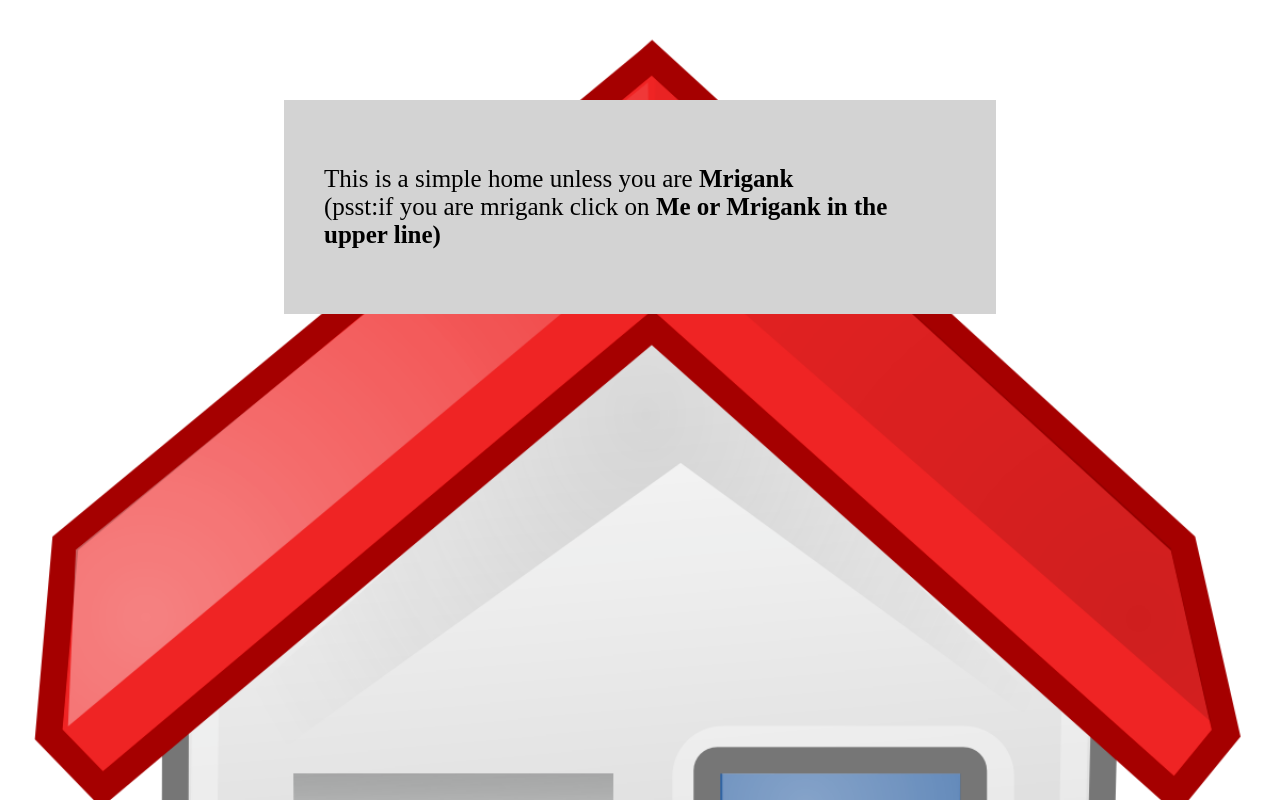
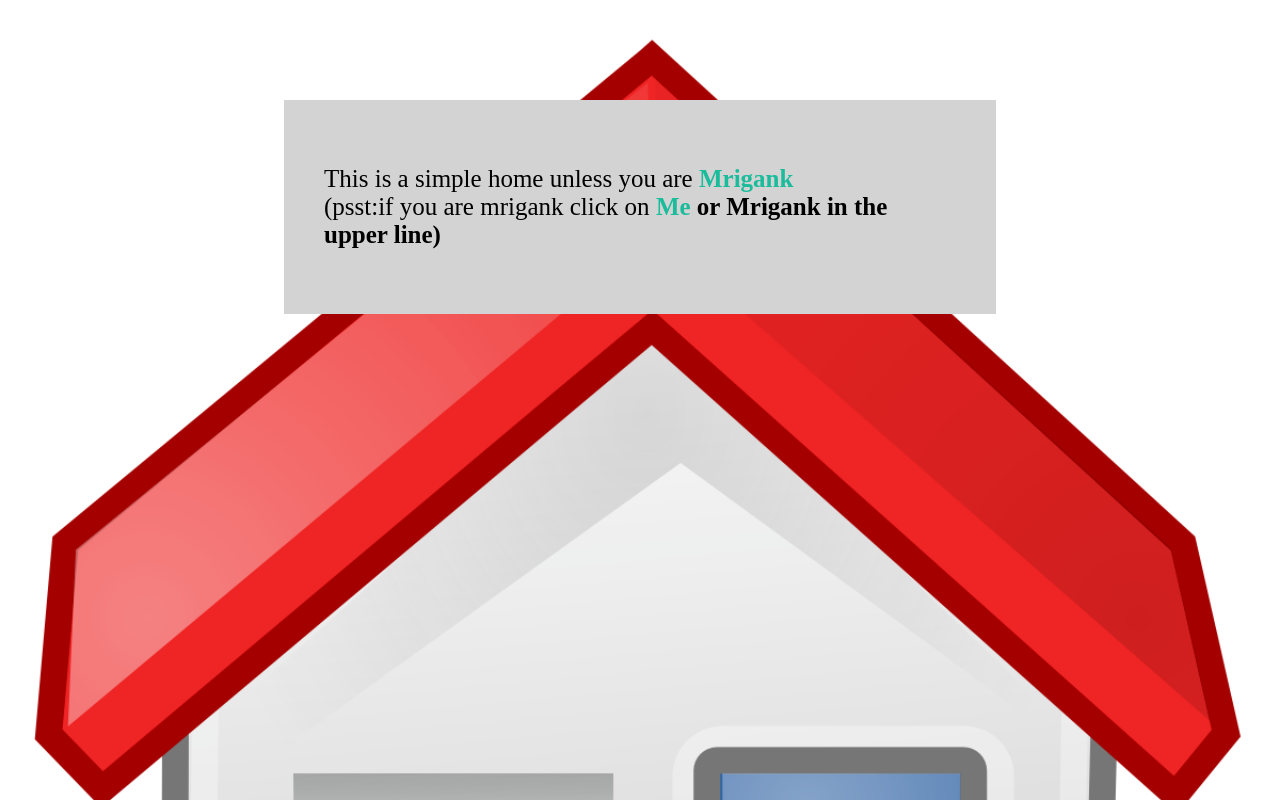
Before and after one commit to tejasbansal3007/mrigank.github.io, a plain HTML site: page index.html in a window 1280 px wide. Drawn offline with Linux system fonts and the light colour scheme.

Commit message:
color
cololololr

```diff
--- a/styles.css
+++ b/styles.css
@@ -74,5 +74,6 @@ a:hover{
 
 a {
   color: black;
+  color: #1abc9c;
   text-decoration: none;
 }
```
